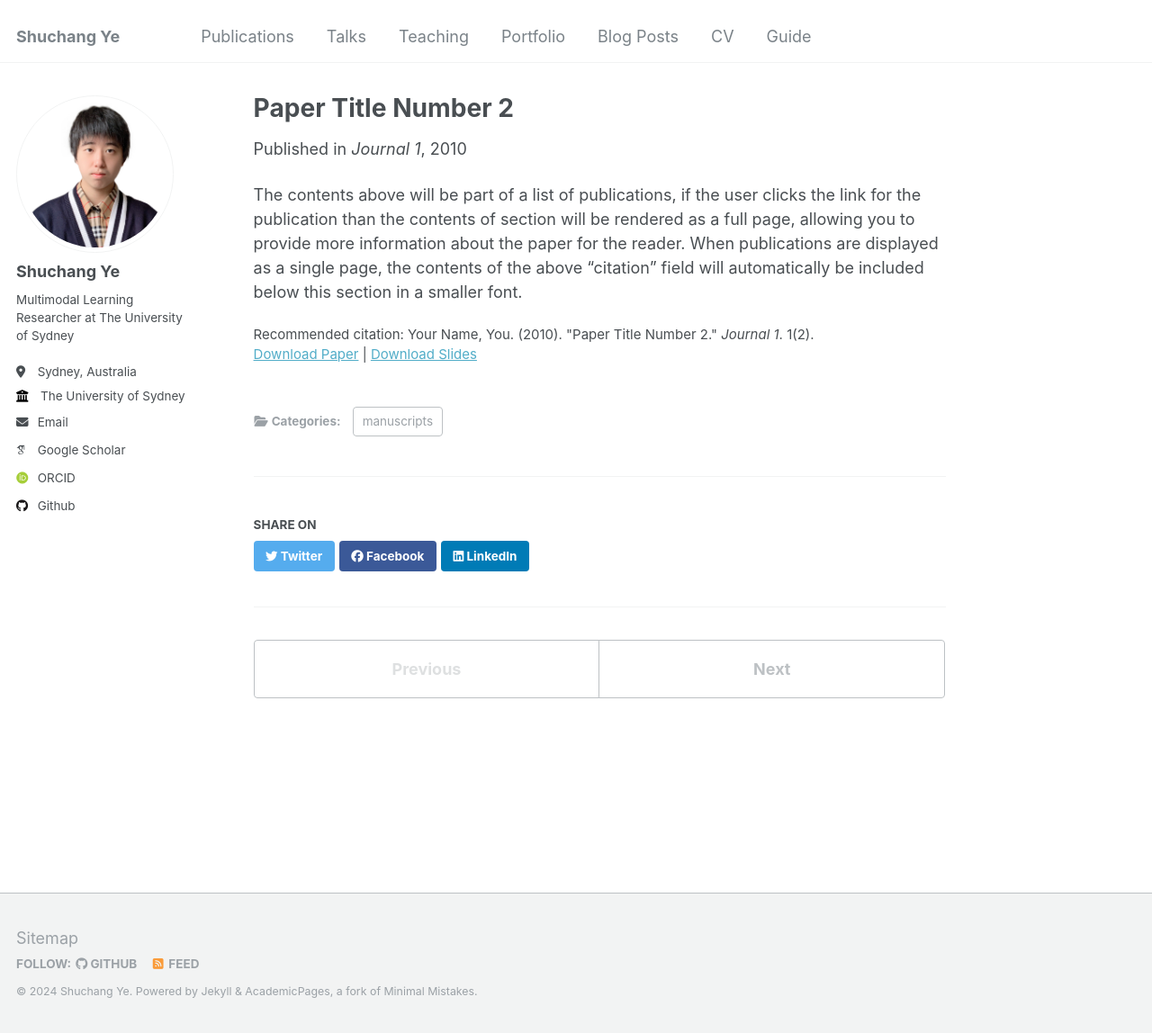
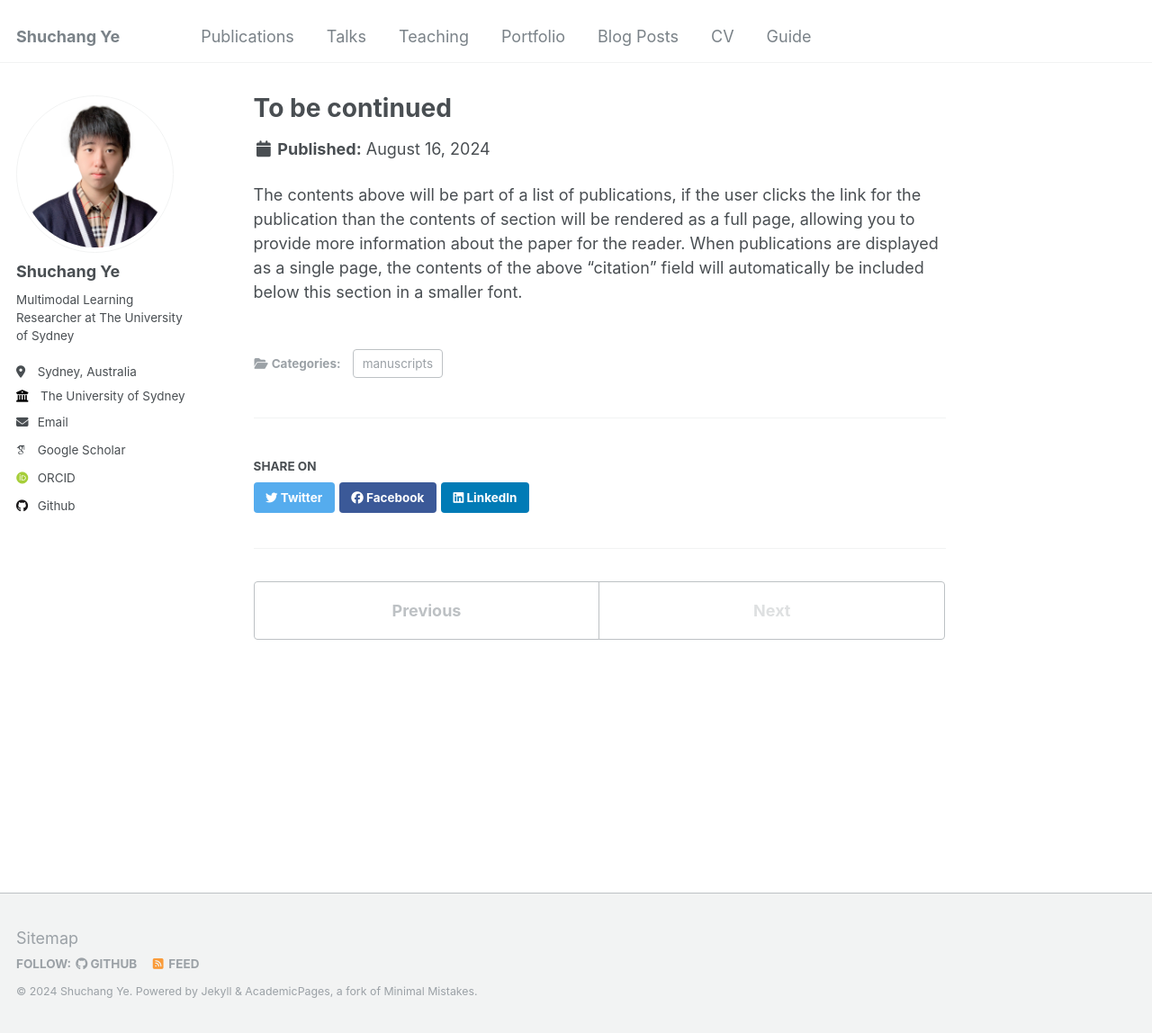
Before and after one commit to ShuchangYe-bib/ShuchangYe-bib.github.io, a Jekyll site: the page built from _publications/to be continued.md, in a window 1280 px wide and 1148 px high. Shown: the whole window at 90% size. Built offline with Jekyll 4.4.1, drawn with Linux system fonts in a browser that asks for light colours; some web fonts are replaced.

Commit message:
publications

```diff
--- a/_publications/2010-10-01-paper-title-number-2.md
+++ b/_publications/to be continued.md
@@ -1,14 +1,7 @@
 ---
-title: "Paper Title Number 2"
+title: "To be continued"
 collection: publications
 category: manuscripts
-permalink: /publication/2010-10-01-paper-title-number-2
-excerpt: 'This paper is about the number 2. The number 3 is left for future work.'
-date: 2010-10-01
-venue: 'Journal 1'
-slidesurl: 'http://academicpages.github.io/files/slides2.pdf'
-paperurl: 'http://academicpages.github.io/files/paper2.pdf'
-citation: 'Your Name, You. (2010). &quot;Paper Title Number 2.&quot; <i>Journal 1</i>. 1(2).'
 ---
 
 The contents above will be part of a list of publications, if the user clicks the link for the publication than the contents of section will be rendered as a full page, allowing you to provide more information about the paper for the reader. When publications are displayed as a single page, the contents of the above "citation" field will automatically be included below this section in a smaller font.
```
Also changed, not shown: _publications/2015-10-01-paper-title-number-3.md (deleted, +0 -14 lines), _publications/2024-02-17-paper-title-number-4.md (deleted, +0 -13 lines), _publications/sgseg - miccai 24.md (renamed from _publications/2009-10-01-paper-title-number-1.md, +2 -2 lines), 1 other file.
